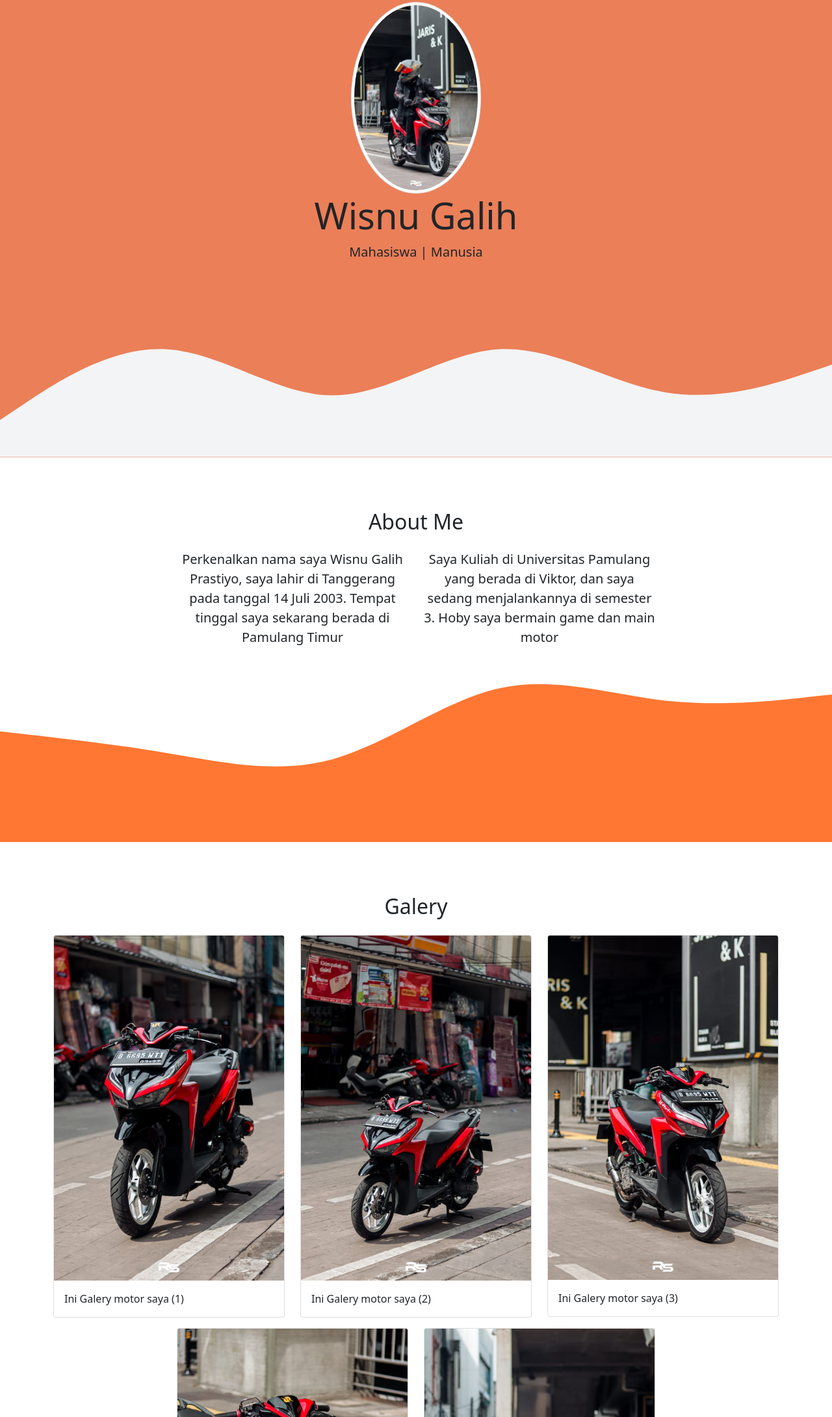
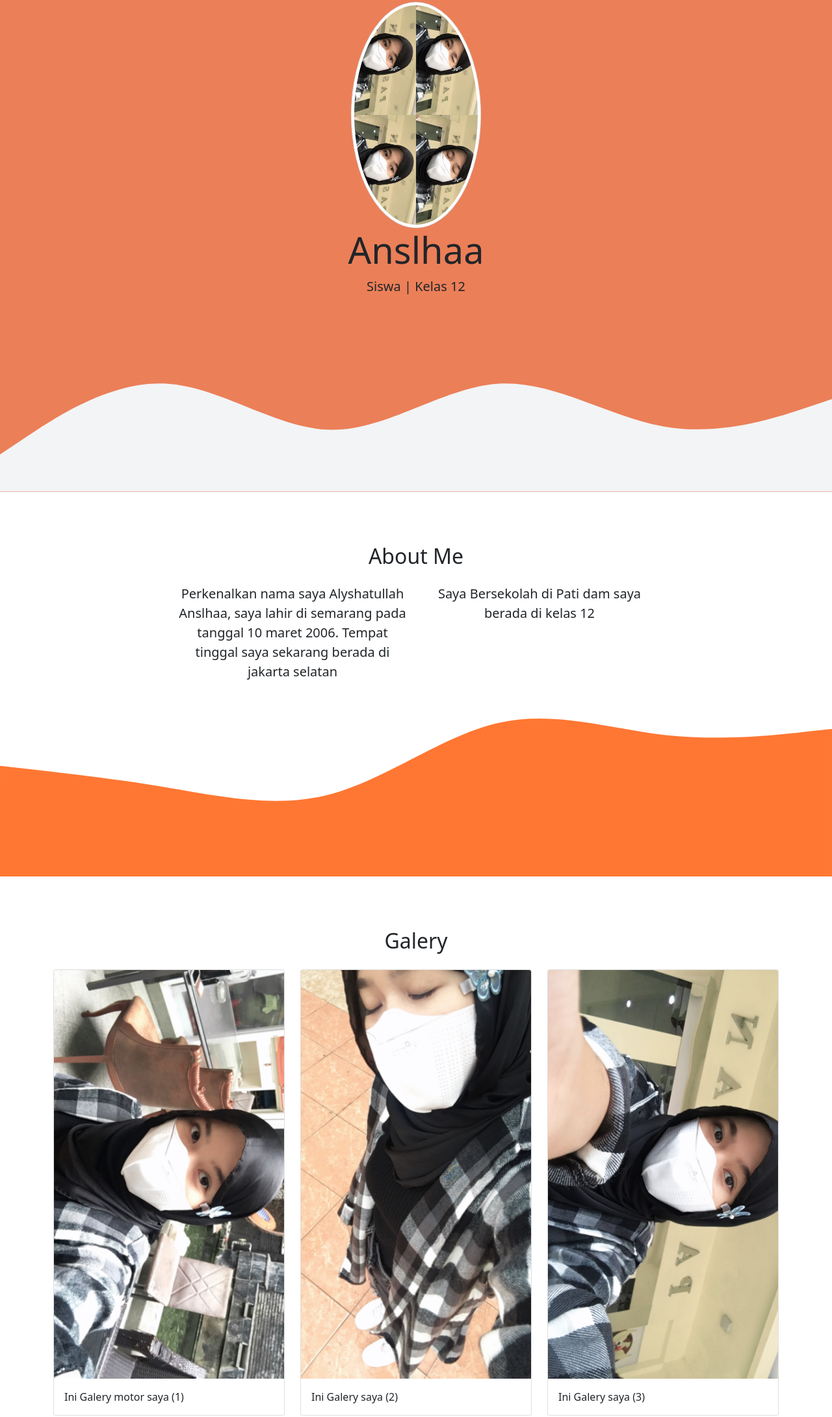
Before and after one commit to SyndromID/SyndromID.github.io, a plain HTML site: page index.html in a window 1280 px wide. Shown: the part 93-2274 px from the top of the page at 65% size. Drawn offline with nearby package versions, Linux system fonts and the light colour scheme.

Commit message:
first commit

```diff
--- a/index.html
+++ b/index.html
@@ -13,13 +13,13 @@
 
     <!-- My CSS -->
     <link rel="stylesheet" href="style.css" />
-    <title>Biodata Wisnu</title>
+    <title>Biodata Anslhaa</title>
   </head>
   <body id="Home">
     <!-- Navbar -->
     <nav class="navbar navbar-expand-lg navbar-light bg-warning shadow-sm fixed-top">
       <div class="container">
-        <a class="navbar-brand" href="#">Wisnu Galih Prastiyo</a>
+        <a class="navbar-brand" href="#">Alyshatullah Anslhaa</a>
         <button class="navbar-toggler" type="button" data-bs-toggle="collapse" data-bs-target="#navbarNav" aria-controls="navbarNav" aria-expanded="false" aria-label="Toggle navigation">
           <span class="navbar-toggler-icon"></span>
         </button>
@@ -45,9 +45,9 @@
 
     <!-- Jumbotron -->
     <section class="jumbotron text-center">
-      <img src="img/WhatsApp Image 2022-11-02 at 19.23.11.jpg" alt="Wisnu Galih" width="200" class="rounded-circle img-thumbnail" />
-      <h1 class="display-4">Wisnu Galih</h1>
-      <p class="lead">Mahasiswa | Manusia</p>
+      <img src="Projects/WhatsApp Image 2023-01-09 at 13.38.06 (1).jpeg" alt="Wisnu Galih" width="200" class="rounded-circle img-thumbnail" />
+      <h1 class="display-4">Anslhaa</h1>
+      <p class="lead">Siswa | Kelas 12</p>
       <svg xmlns="http://www.w3.org/2000/svg" viewBox="0 0 1440 320">
         <path
           fill="#f3f4f5"
@@ -68,10 +68,10 @@
         </div>
         <div class="row justify-content-center fs-5 text-center">
           <div class="col-4 md-4">
-            <p>Perkenalkan nama saya Wisnu Galih Prastiyo, saya lahir di Tanggerang pada tanggal 14 Juli 2003. Tempat tinggal saya sekarang berada di Pamulang Timur</p>
+            <p>Perkenalkan nama saya Alyshatullah Anslhaa, saya lahir di semarang pada tanggal 10 maret 2006. Tempat tinggal saya sekarang berada di jakarta selatan</p>
           </div>
           <div class="col-4 md-4">
-            <p>Saya Kuliah di Universitas Pamulang yang berada di Viktor, dan saya sedang menjalankannya di semester 3. Hoby saya bermain game dan main motor</p>
+            <p>Saya Bersekolah di Pati dam saya berada di kelas 12</p>
           </div>
         </div>
       </div>
@@ -96,7 +96,7 @@
         <div class="row justify-content-center">
           <div class="col-md-4 mb-3">
             <div class="card">
-              <img src="Projects/WhatsApp Image 2022-11-02 at 19.25.10 (1).jpeg" class="card-img-top" alt="projects1" />
+              <img src="Projects/WhatsApp Image 2023-01-09 at 13.38.05.jpeg" class="card-img-top" alt="projects1" />
               <div class="card-body">
                 <p class="card-text">Ini Galery motor saya (1)</p>
               </div>
@@ -104,33 +104,33 @@
           </div>
           <div class="col-md-4 mb-3">
             <div class="card">
-              <img src="Projects/WhatsApp Image 2022-11-02 at 19.25.10.jpeg" class="card-img-top" alt="projects2" />
+              <img src="Projects/WhatsApp Image 2023-01-09 at 13.38.06.jpeg" class="card-img-top" alt="projects2" />
               <div class="card-body">
-                <p class="card-text">Ini Galery motor saya (2)</p>
+                <p class="card-text">Ini Galery saya (2)</p>
               </div>
             </div>
           </div>
           <div class="col-md-4 mb-3">
             <div class="card">
-              <img src="Projects/WhatsApp Image 2022-11-02 at 19.25.11 (1).jpeg" class="card-img-top" alt="projects3" />
+              <img src="Projects/WhatsApp Image 2023-01-09 at 18.29.47 (1).jpeg" class="card-img-top" alt="projects3" />
               <div class="card-body">
-                <p class="card-text">Ini Galery motor saya (3)</p>
+                <p class="card-text">Ini Galery saya (3)</p>
               </div>
             </div>
           </div>
           <div class="col-md-4 mb-3">
             <div class="card">
-              <img src="Projects/WhatsApp Image 2022-11-02 at 19.25.11.jpeg" class="card-img-top" alt="projects4" />
+              <img src="Projects/WhatsApp Image 2023-01-09 at 18.29.47.jpeg" class="card-img-top" alt="projects4" />
               <div class="card-body">
-                <p class="card-text">Ini Galery motor saya (4)</p>
+                <p class="card-text">Ini Galery saya (4)</p>
               </div>
             </div>
           </div>
           <div class="col-md-4 mb-3">
             <div class="card">
-              <img src="Projects/WhatsApp Image 2022-11-02 at 19.25.12.jpeg" class="card-img-top" alt="projects5" />
+              <img src="Projects/WhatsApp Image 2023-01-09 at 18.33.31.jpeg" class="card-img-top" alt="projects5" />
               <div class="card-body">
-                <p class="card-text">Ini Galery motor saya (5)</p>
+                <p class="card-text">Ini Galery saya (5)</p>
               </div>
             </div>
           </div>
@@ -186,7 +186,7 @@
 
     <!-- Footer -->
     <footer class="bg-warning text-center pb-2">
-      <p>Created With <i class="bi bi-arrow-through-heart-fill"></i> by <a href="https://instagram.com/wisnugalih.p?igshid=YmMyMTA2M2Y=">wisnugalih.p</a></p>
+      <p>Created With <i class="bi bi-arrow-through-heart-fill"></i> by <a href="https://www.instagram.com/anslhaa/?igshid=Yzg5MTU1MDY%3D">Anslhaa</a></p>
     </footer>
     <!-- Akhir Footer -->
     <script src="https://cdn.jsdelivr.net/npm/bootstrap@5.0.2/dist/js/bootstrap.bundle.min.js" integrity="sha384-MrcW6ZMFYlzcLA8Nl+NtUVF0sA7MsXsP1UyJoMp4YLEuNSfAP+JcXn/tWtIaxVXM" crossorigin="anonymous"></script>
```
Also changed, not shown: Projects/WhatsApp Image 2023-01-09 at 13.38.05.jpeg (added), Projects/WhatsApp Image 2023-01-09 at 13.38.06 (1).jpeg (added), Projects/WhatsApp Image 2023-01-09 at 13.38.06.jpeg (added), Projects/WhatsApp Image 2023-01-09 at 18.29.47 (1).jpeg (added), Projects/WhatsApp Image 2023-01-09 at 18.29.47.jpeg (added), Projects/WhatsApp Image 2023-01-09 at 18.33.31.jpeg (added), 1 other file.
